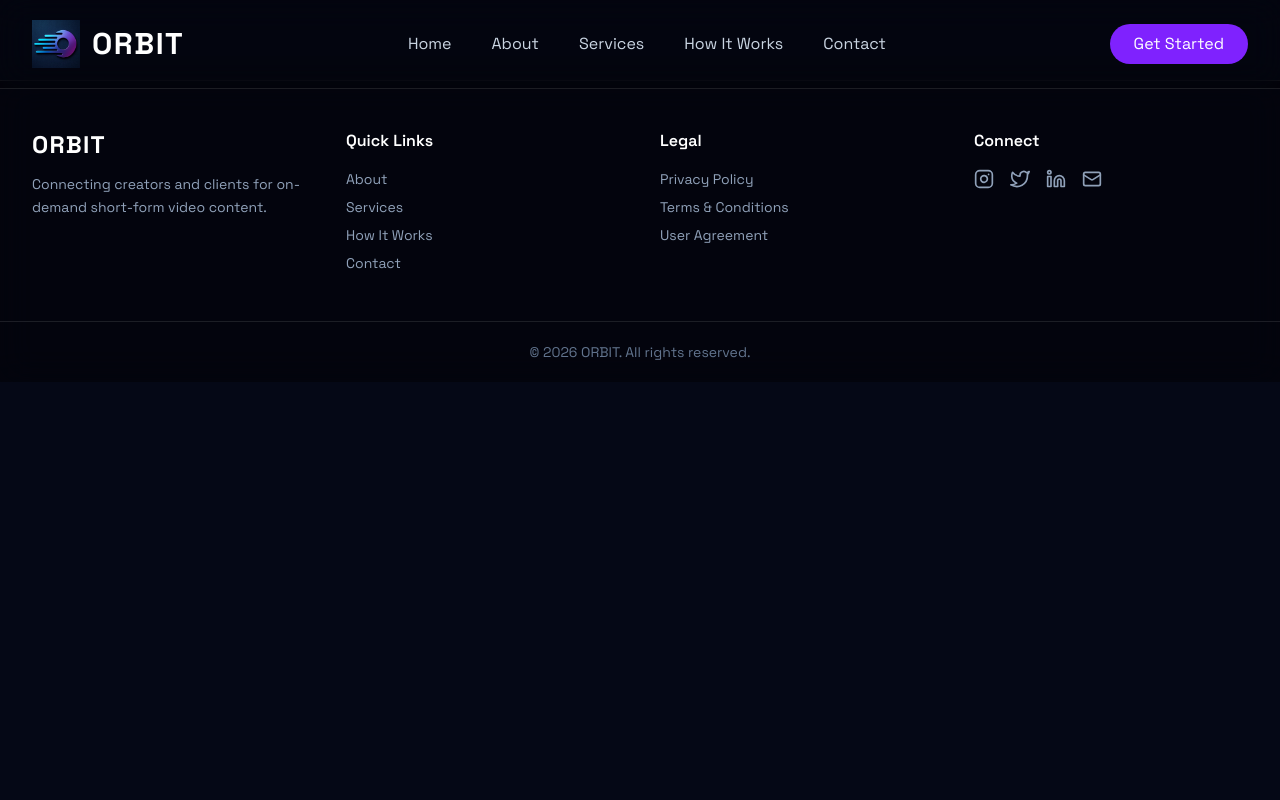
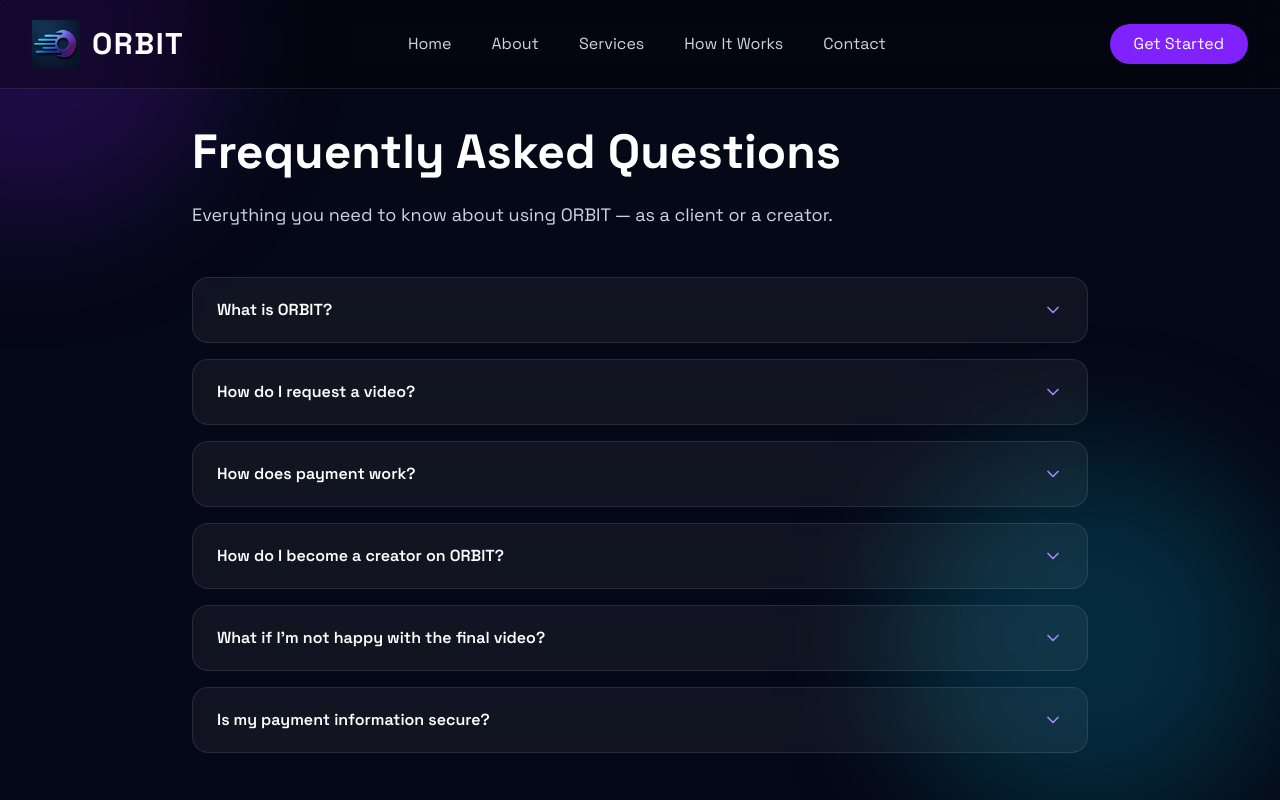
Before and after one commit to Abhas-cmd/ORBIT, a React (Vite) app: page /faq in a window 1280 px wide. Shown: the top 800 px of the page. Built offline with nearby package versions, Linux system fonts and the light colour scheme; the HTML template or start-up script is replaced by a standard one.

Commit message:
Add FAQ page, update contact email

```diff
--- a/src/App.jsx
+++ b/src/App.jsx
@@ -6,6 +6,7 @@ import About from "./pages/About";
 import Services from "./pages/Services";
 import HowItWorks from "./pages/HowItWorks";
 import Contact from "./pages/Contact";
+import FAQ from "./pages/FAQ";
 
 function App() {
   return (
@@ -17,6 +18,7 @@ function App() {
         <Route path="/services" element={<Services />} />
         <Route path="/how-it-works" element={<HowItWorks />} />
         <Route path="/contact" element={<Contact />} />
+        <Route path="/faq" element={<FAQ />} />
       </Routes>
       <Footer />
     </BrowserRouter>
--- a/src/components/Footer.jsx
+++ b/src/components/Footer.jsx
@@ -21,7 +21,7 @@ function Footer() {
             <li><Link to="/about" className="hover:text-white transition">About</Link></li>
             <li><Link to="/services" className="hover:text-white transition">Services</Link></li>
             <li><Link to="/how-it-works" className="hover:text-white transition">How It Works</Link></li>
-            <li><Link to="/contact" className="hover:text-white transition">Contact</Link></li>
+            <li><Link to="/faq" className="hover:text-white transition">FAQ</Link></li>
           </ul>
         </div>
 
@@ -58,7 +58,7 @@ function Footer() {
                 <circle cx="4" cy="4" r="2"></circle>
               </svg>
             </a>
-            <a href="mailto:contact@orbit.com" className="hover:text-violet-400 transition" aria-label="Email">
+            <a href="mailto:Orbit.quickcontent@gmail.com" className="hover:text-violet-400 transition" aria-label="Email">
               <Mail size={20} />
             </a>
           </div>
--- a/src/pages/Contact.jsx
+++ b/src/pages/Contact.jsx
@@ -39,7 +39,7 @@ function Contact() {
               <Mail className="text-violet-400 mt-1" size={24} />
               <div>
                 <h3 className="font-semibold mb-1">Email Us</h3>
-                <a href="mailto:contact@orbit.com" className="text-slate-400 text-sm hover:text-white transition">contact@orbit.com</a>
+                <a href="mailto:Orbit.quickcontent@gmail.com" className="text-slate-400 text-sm hover:text-white transition">Orbit.quickcontent@gmail.com</a>
               </div>
             </div>
 
--- /dev/null
+++ b/src/pages/FAQ.jsx
@@ -0,0 +1,75 @@
+import { motion } from "framer-motion";
+import { useState } from "react";
+import { ChevronDown } from "lucide-react";
+
+function FAQ() {
+  const [openIndex, setOpenIndex] = useState(null);
+
+  const faqs = [
+    {
+      q: "What is ORBIT?",
+      a: "ORBIT is an on-demand platform that connects businesses needing short-form video content with nearby creators who can produce it — handling the entire workflow from request to delivery and payment.",
+    },
+    {
+      q: "How do I request a video?",
+      a: "Simply post a request describing what you need — the type of video, length, and style. ORBIT matches you with a suitable nearby creator automatically.",
+    },
+    {
+      q: "How does payment work?",
+      a: "Payments are handled securely through the app. Funds are only released to the creator once you review and approve the final video.",
+    },
+    {
+      q: "How do I become a creator on ORBIT?",
+      a: "Sign up, build your profile showcasing your work, and start accepting nearby client requests that match your skills.",
+    },
+    {
+      q: "What if I'm not happy with the final video?",
+      a: "You can request revisions before approving delivery. Payment is only released once you're satisfied with the final result.",
+    },
+    {
+      q: "Is my payment information secure?",
+      a: "Yes, all payments are processed securely through the app, and ORBIT never stores your raw payment details.",
+    },
+  ];
+
+  const toggle = (index) => {
+    setOpenIndex(openIndex === index ? null : index);
+  };
+
+  return (
+    <section className="relative min-h-screen bg-[#050816] pt-32 pb-20 px-6 text-white overflow-hidden">
+
+      <div className="absolute -top-40 -left-40 h-96 w-96 rounded-full bg-violet-600/20 blur-3xl"></div>
+      <div className="absolute bottom-0 right-0 h-96 w-96 rounded-full bg-cyan-500/20 blur-3xl"></div>
+
+      <div className="max-w-4xl mx-auto relative z-10">
+
+        <motion.div initial={{ opacity: 0, y: 20 }} animate={{ opacity: 1, y: 0 }} transition={{ duration: 0.6 }}>
+          <h1 className="text-5xl font-bold mb-6">Frequently Asked Questions</h1>
+          <p className="text-lg text-slate-300 leading-relaxed max-w-2xl">
+            Everything you need to know about using ORBIT — as a client or a creator.
+          </p>
+        </motion.div>
+
+        <motion.div initial={{ opacity: 0, y: 20 }} animate={{ opacity: 1, y: 0 }} transition={{ duration: 0.6, delay: 0.1 }} className="mt-12 space-y-4">
+          {faqs.map((faq, i) => (
+            <div key={i} className="bg-white/5 border border-white/10 rounded-2xl overflow-hidden backdrop-blur-sm">
+              <button onClick={() => toggle(i)} className="w-full flex justify-between items-center px-6 py-5 text-left">
+                <span className="font-semibold">{faq.q}</span>
+                <ChevronDown className={`text-violet-400 transition-transform ${openIndex === i ? "rotate-180" : ""}`} size={20} />
+              </button>
+              {openIndex === i && (
+                <div className="px-6 pb-5 text-slate-400 text-sm leading-relaxed">
+                  {faq.a}
+                </div>
+              )}
+            </div>
+          ))}
+        </motion.div>
+
+      </div>
+    </section>
+  );
+}
+
+export default FAQ;
```
